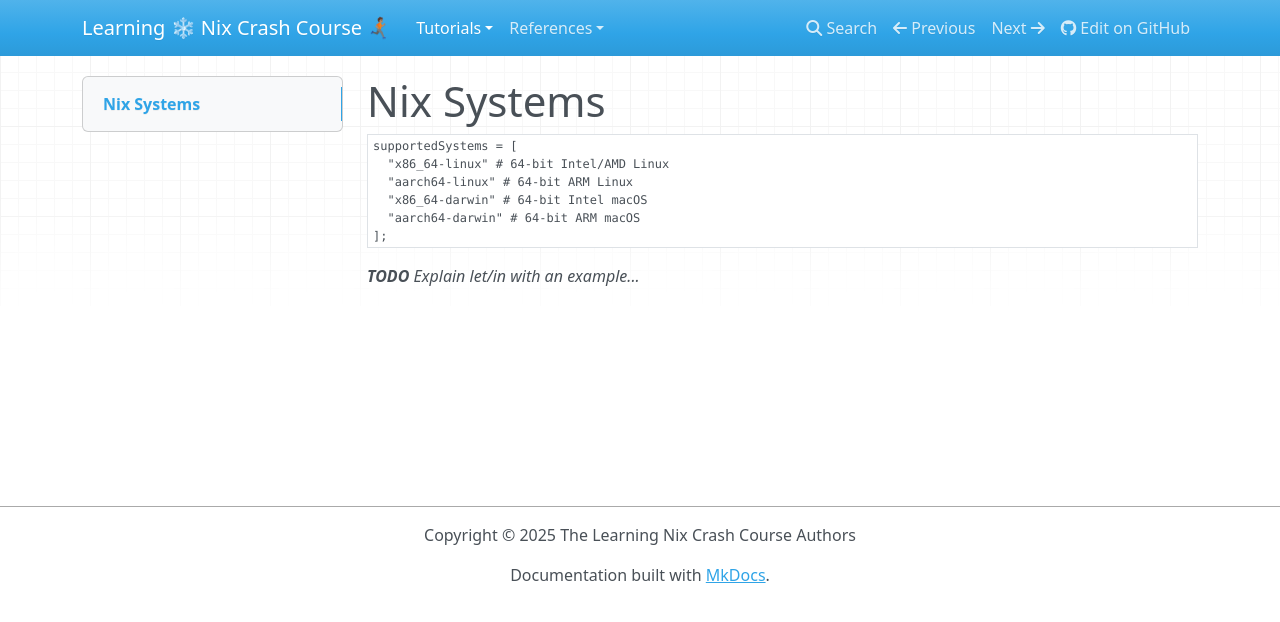
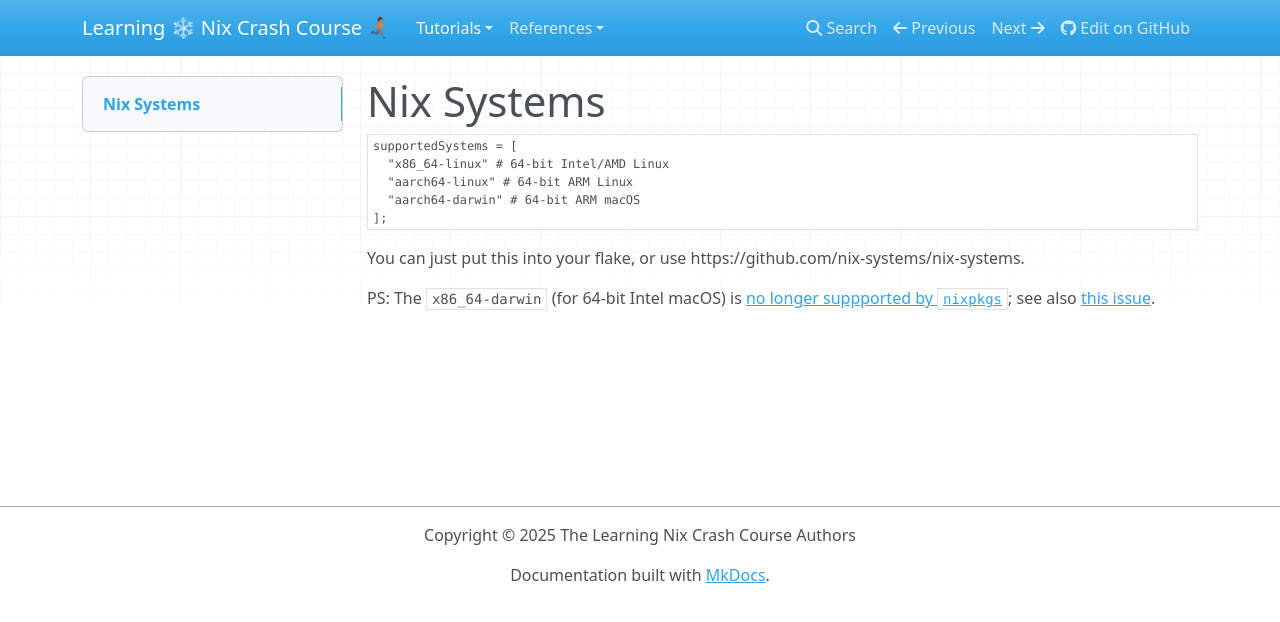
Before and after one commit to vorburger/nixfiles, an MkDocs documentation site: the page built from docs/docs/tutorial/systems/index.md, in a window 1280 px wide. Shown: the top 622 px of the page. Built offline with MkDocs 1.6.1, drawn with Linux system fonts in a browser that asks for light colours; nearby versions of some CDN libraries.

Commit message:
Update index.md

````diff
--- a/docs/docs/tutorial/systems/index.md
+++ b/docs/docs/tutorial/systems/index.md
@@ -4,9 +4,12 @@
 supportedSystems = [
   "x86_64-linux" # 64-bit Intel/AMD Linux
   "aarch64-linux" # 64-bit ARM Linux
-  "x86_64-darwin" # 64-bit Intel macOS
   "aarch64-darwin" # 64-bit ARM macOS
 ];
 ```
 
-_**TODO** Explain let/in with an example..._
+You can just put this into your flake, or use https://github.com/nix-systems/nix-systems.
+
+PS: The `x86_64-darwin` (for 64-bit Intel macOS) is
+[no longer suppported by `nixpkgs`](https://nixos.org/manual/nixpkgs/unstable/release-notes#x86_64-darwin-26.05);
+see also [this issue](https://github.com/nix-systems/default/issues/1).
````
